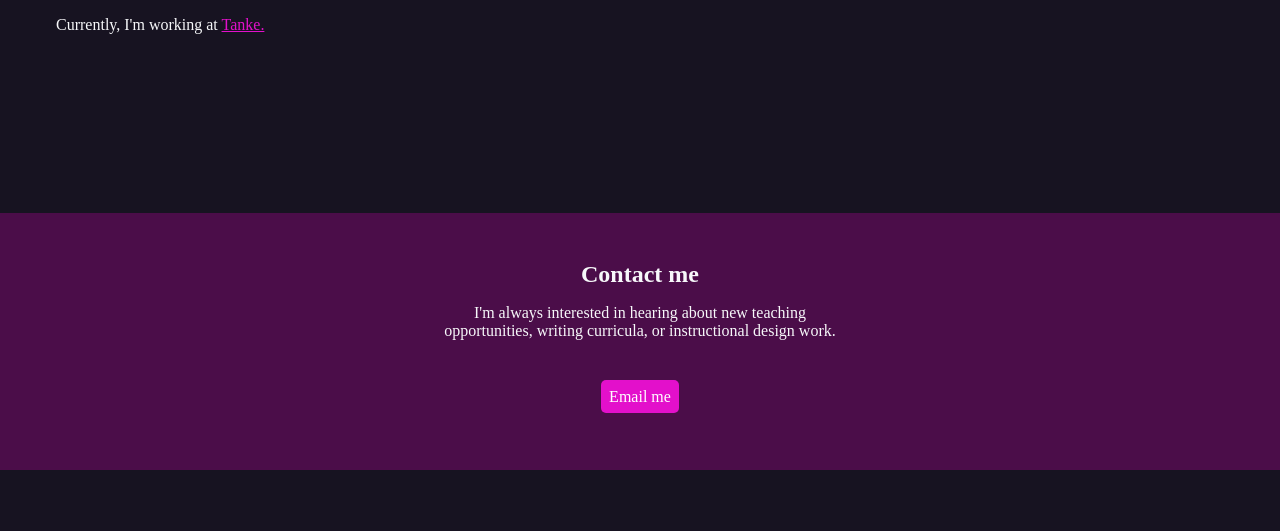
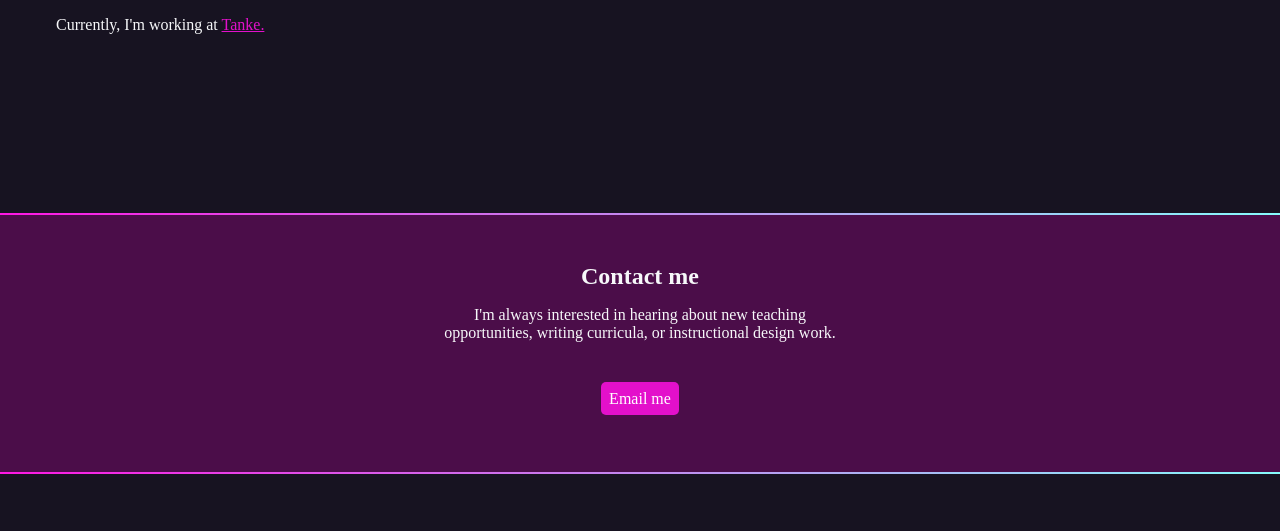
Before and after one commit to mhmdmrabet/portolio-fem, a plain HTML site: page index.html in a window 1280 px wide. Shown: the part 396-927 px from the top of the page. Drawn offline with Linux system fonts and the light colour scheme; a web font is replaced by a local one.

Commit message:
Creating gradient line breaks

```diff
--- a/css/index.css
+++ b/css/index.css
@@ -44,6 +44,17 @@ a {
 a:hover {
   color: var(--hotmag);
   text-decoration: none;
+}
+
+/* GRADIENT LINE BREAKS */
+
+.gradient {
+  background: linear-gradient(
+    90deg,
+    rgba(255, 23, 228, 1) 0%,
+    rgba(134, 251, 251, 1) 100%
+  );
+  height: 2px;
 }
 
 /* NavBar */
--- a/index.html
+++ b/index.html
@@ -43,6 +43,10 @@
       </p>
       <p>Currently, I'm working at <a href="#">Tanke.</a></p>
     </section>
+
+    <!-- LINE BREAK -->
+    <div class="gradient"></div>
+
     <!-- CONTACT -->
     <div class="section-plum">
       <section id="contact">
@@ -56,6 +60,9 @@
         </p>
       </section>
     </div>
+
+    <!-- LINE BREAK -->
+    <div class="gradient"></div>
 
     <!-- FOOTER -->
     <footer>
```
